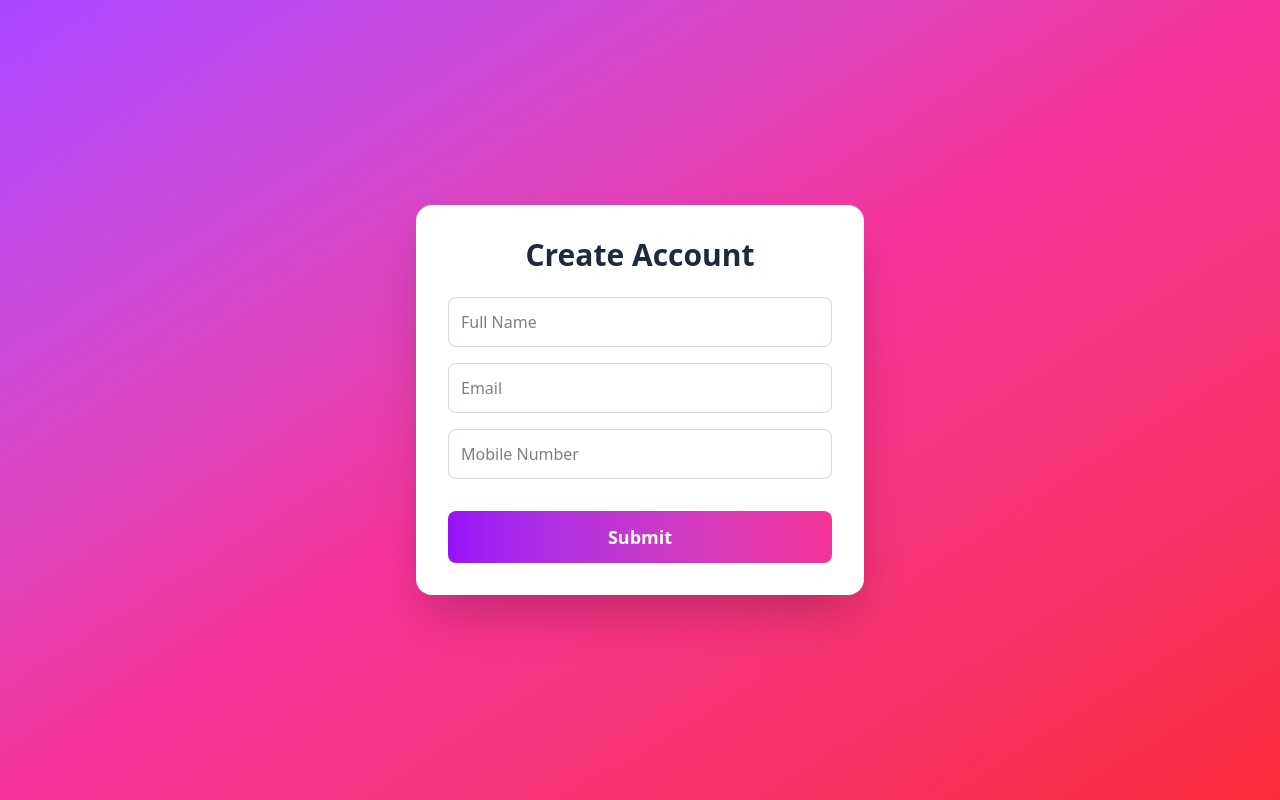
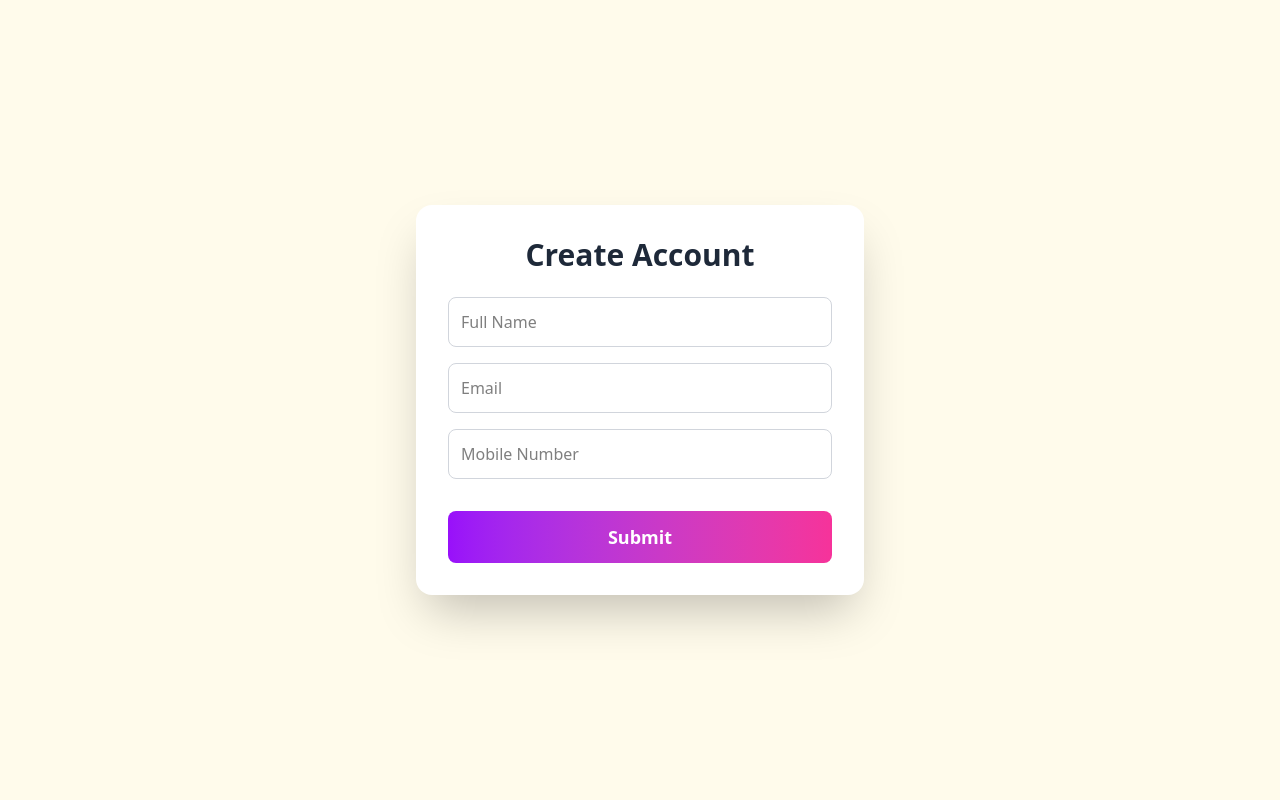
Before and after one commit to AdityaBharadwajgs/NicheNest-Frontend, a React (Vite) app: page /#/register_user in a window 1280 px wide. Built offline with nearby package versions, Linux system fonts and the light colour scheme; no server answers.

Commit message:
color chg

```diff
--- a/src/components/authentication/SignUp/Register_user.jsx
+++ b/src/components/authentication/SignUp/Register_user.jsx
@@ -40,7 +40,7 @@
     }
     return (
         <>
-            <div className="min-h-screen flex items-center justify-center bg-gradient-to-br from-purple-500 via-pink-500 to-red-500 p-4">
+            <div className="min-h-screen flex items-center justify-center bg-amber-50 p-4">
                 <div className="bg-white dark:bg-gray-900 shadow-2xl rounded-2xl p-8 w-full max-w-md space-y-6">
                     <h2 className="text-3xl font-bold text-center text-gray-800 dark:text-white">Create Account</h2>
 
```
